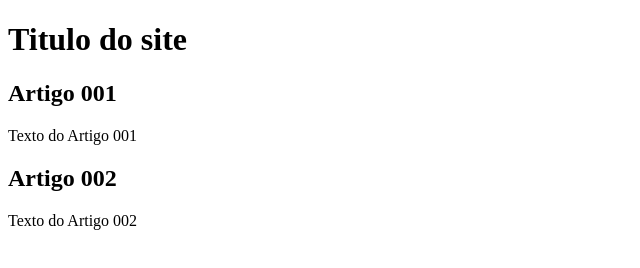
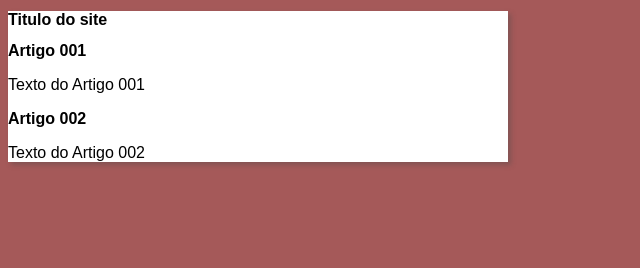
Before and after one commit to franciscosergio/projeto-site, a plain HTML site: page index.html in a window 1280 px wide. Shown: the whole page, without its empty margins (0-640 px from the left). Drawn offline with Linux system fonts and the light colour scheme.

Commit message:
add link de estilo

```diff
--- a/index.html
+++ b/index.html
@@ -3,6 +3,7 @@
 <head>
 	<meta charset="UTF-8">
 	<meta name="viewport" content="width=device-width, initial-scale=1.0">
+	<link rel="stylesheet" href="stilo/style.css">
 	<title>Titulo do site</title>
 </head>
 <body>
```
